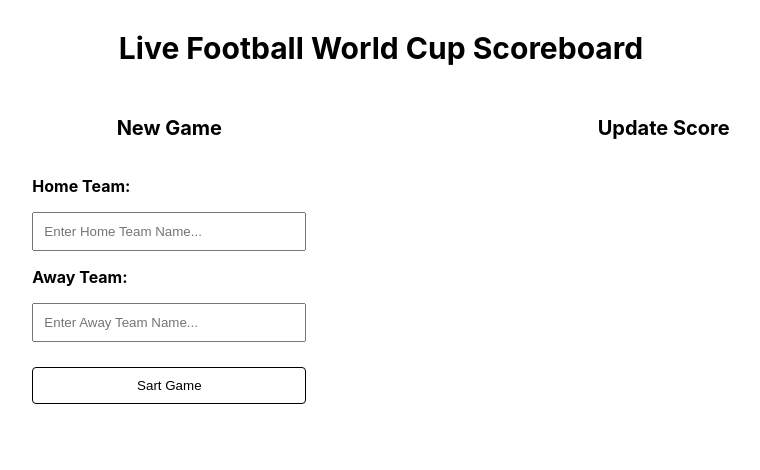
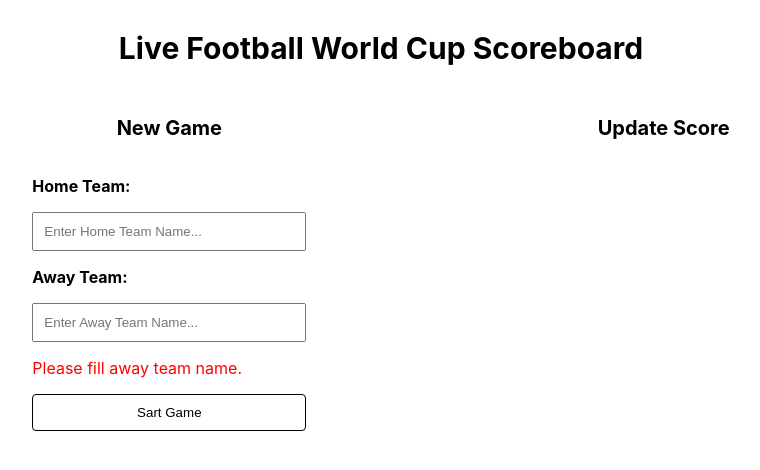
Before and after one commit to haditariq/football-world-cup-scoreboard, a React (Create React App) app: page / in a window 1280 px wide. Both pictures are taken after a click on the button "Sart Game". Shown: the top 470 px of the page, without its empty margins (259-1019 px from the left). Built offline with nearby package versions, Linux system fonts and the light colour scheme.

Commit message:
udpate: create new game UI complete with validation

```diff
--- a/src/App.css
+++ b/src/App.css
@@ -27,12 +27,15 @@
 .submitButton {
   border: 1px solid;
   padding: 10px 0;
-  margin-top: 25px;
   background-color: transparent;
   border-radius: 4px;
 }
 
-.submitButton:hover{
+.submitButton:hover {
   cursor: pointer;
   background-color: lightgrey;
 }
+
+.red-color {
+  color: red;
+}
--- a/src/pages/ScoreBoard.js
+++ b/src/pages/ScoreBoard.js
@@ -6,11 +6,20 @@
 const ScoreBoard = () => {
   const [homeTeam, setHomeTeam] = useState('');
   const [awayTeam, setAwayTeam] = useState('');
+  const [createGameError, setCreateGameError] = useState('');
 
   const onChangeHomeTeamName = (e) => setHomeTeam(e);
   const onChangeAwayTeamName = (e) => setAwayTeam(e);
 
-  const onCreateNewGame = () => {};
+  const onCreateNewGame = () => {
+    if (!awayTeam.length) {
+      setCreateGameError('Please fill away team name.');
+    } else if (!homeTeam.length) {
+      setCreateGameError('Please fill home team name.');
+    } else {
+      // query to add data to
+    }
+  };
   return (
     <div className={'scoreBoardContainer'}>
       <div>
@@ -35,7 +44,17 @@
             className={'inputField'}
           />
 
-          <Button title={'Sart Game'} onPress={onCreateNewGame} className={"submitButton"}/>
+          {createGameError.length > 0 && (
+            <div className='red-color'>
+              <Heading title={createGameError} />
+            </div>
+          )}
+
+          <Button
+            title={'Sart Game'}
+            onPress={onCreateNewGame}
+            className={'submitButton'}
+          />
         </div>
       </div>
       <div>
```
